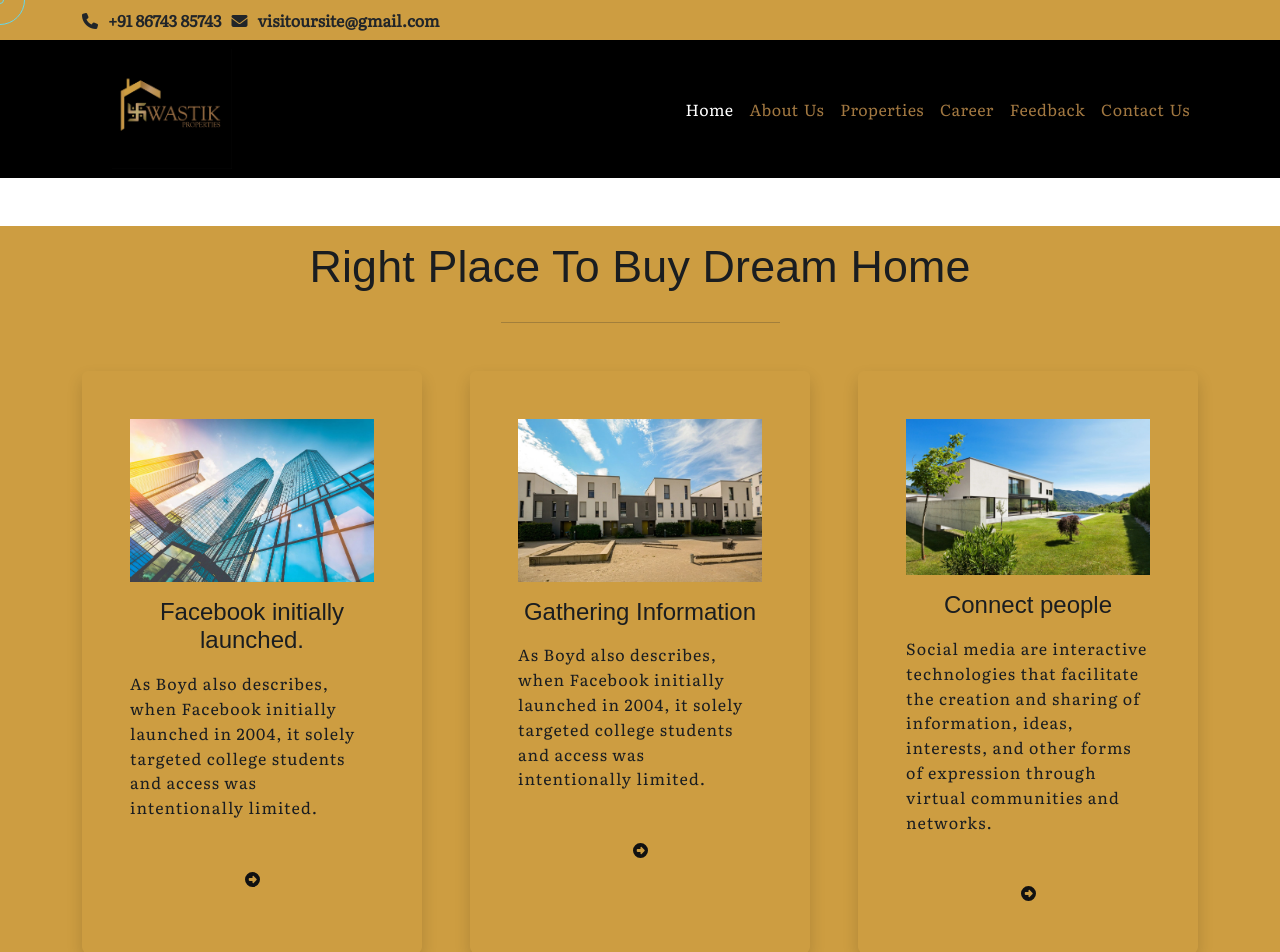
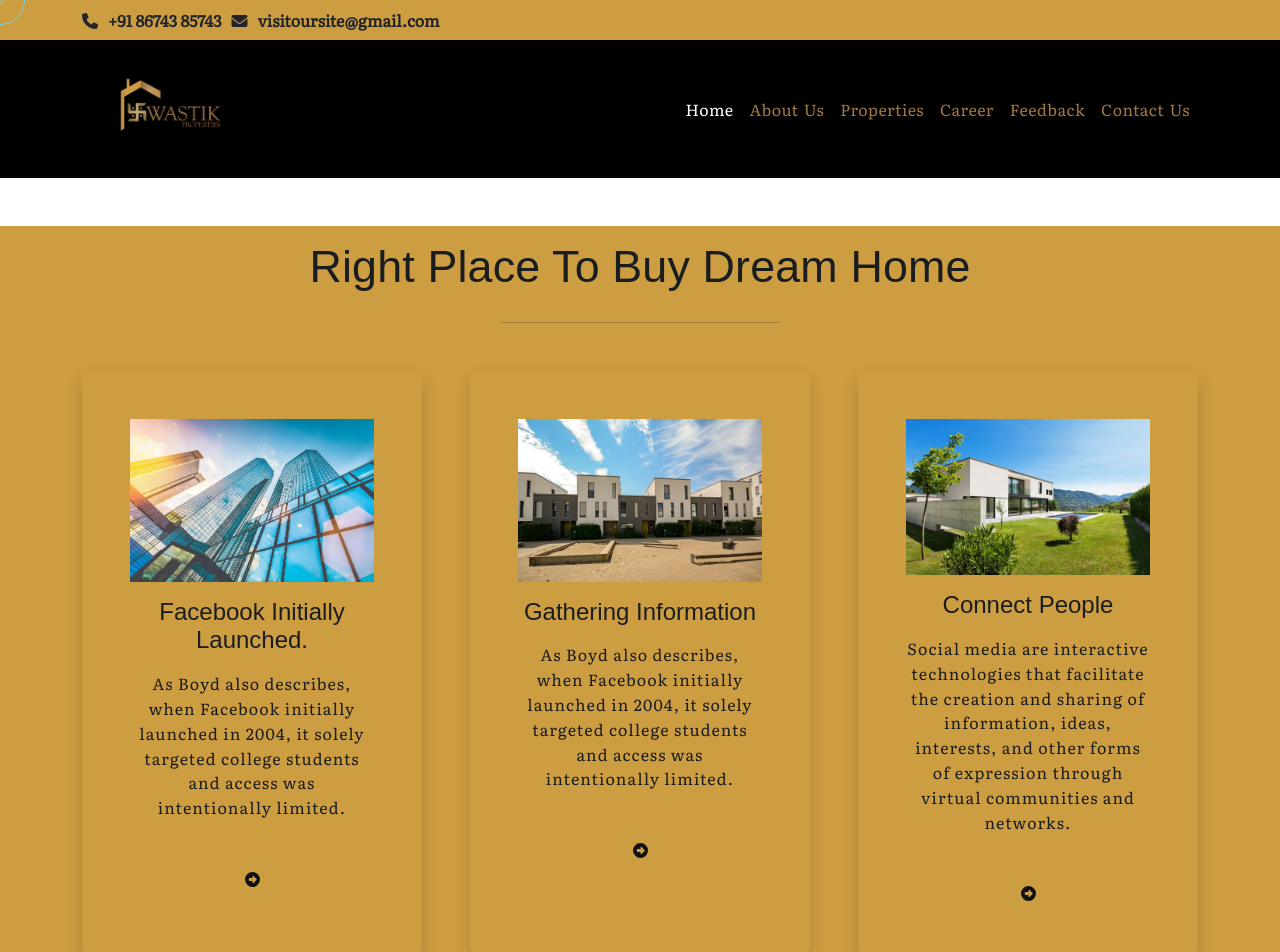
Before and after one commit to fsayyad2228/swastik-real-estate-website, a React (Create React App) app: page /service in a window 1280 px wide. Shown: the top 952 px of the page. Built offline with nearby package versions, Linux system fonts and the light colour scheme; no server answers.

Commit message:
Changes in about body testimonial webelive sections changes in style and title capitalization and risponsiveness

```diff
--- a/src/Components/AboutSection.js
+++ b/src/Components/AboutSection.js
@@ -23,7 +23,7 @@ const ServiceSection = () => {
                                     {/* <img src={socialIageT} alt='linking' className='img-flude' width="200px" autoPlay /> */}
                                     <img src={testImageF} alt='linking' className='img-flude' width="100%" autoPlay />
                                     <h4 className="my-3 fw-normal">Facebook initially launched.</h4>
-                                    <p className='mb-5 text-start'>As Boyd also describes, when Facebook initially launched in 2004, it solely targeted college students and access was intentionally limited.</p>
+                                    <p className='mb-5 text-center'>As Boyd also describes, when Facebook initially launched in 2004, it solely targeted college students and access was intentionally limited.</p>
 
                                     <div className="d-flex justify-content-center align-items-center">
                                         <a href='#services'>
@@ -35,8 +35,8 @@ const ServiceSection = () => {
                             <div className="col-xxl-4 col-lg-4 col-12 d-flex">
                                 <div className="text-center card-box shadow rounded-2 p-5">
                                     <img src={testImageS} alt='linking' className='img-flude' width="100%" autoPlay />
-                                    <h4 className="my-3 fw-normal">Gathering Information</h4>
-                                    <p className='mb-5 text-start'>As Boyd also describes, when Facebook initially launched in 2004, it solely targeted college students and access was intentionally limited.</p>
+                                    <h4 className="my-3 fw-normal text-capitalize">Gathering Information</h4>
+                                    <p className='mb-5 text-center'>As Boyd also describes, when Facebook initially launched in 2004, it solely targeted college students and access was intentionally limited.</p>
                                     <div className="d-flex justify-content-center align-items-center">
                                         <a href='#services'>
                                         <FontAwesomeIcon icon={faArrowAltCircleRight} style={{color: "#111",}} />
@@ -48,8 +48,8 @@ const ServiceSection = () => {
                                 <div className="text-center card-box shadow rounded-2 p-5">
                                     {/* <img src={socialImageF} alt='linking' className='img-flude' width="200px" /> */}
                                     <img src={testImageT} alt='linking' className='img-flude' width="100%" />
-                                    <h4 className="my-3 fw-normal">Connect people</h4>
-                                    <p className='mb-5 text-start'>Social media are interactive technologies that facilitate the creation and sharing of information, ideas, interests, and other forms of expression through virtual communities and networks.</p>
+                                    <h4 className="my-3 fw-normal text-capitalize">Connect people</h4>
+                                    <p className='mb-5 text-center'>Social media are interactive technologies that facilitate the creation and sharing of information, ideas, interests, and other forms of expression through virtual communities and networks.</p>
                                     <div className="d-flex justify-content-center align-items-center">
                                         <a href='#services'>
                                         <FontAwesomeIcon icon={faArrowAltCircleRight} style={{color: "#111",}} />
--- a/src/Components/BodySection.js
+++ b/src/Components/BodySection.js
@@ -7,7 +7,7 @@ const BodySection = () => {
         <>
             <div>
                 {/* Body Section */}
-                <section className="more-information-section">
+                <section className="re-more-information-section">
                     <div className="container">
                         <div className="row ">
                             <div className="col-12 col-md-12 col-lg-6 img-section">
--- a/src/Components/TestimonialSection.js
+++ b/src/Components/TestimonialSection.js
@@ -8,7 +8,7 @@ const TestimonialSection = () => {
         <>
             <div>
                 {/* testimonial section   */}
-                <section className="services-section mb-5 pt-5 nav-bg-color">
+                <section className="services-section pt-5 nav-bg-color">
                     <div className="container text-center common-title fw-bold">
                         <h2 className="common-heading text-capitalize text-black">Our Testimonial</h2>
                         <hr className="w-25 mx-auto text-black" />
--- a/src/Components/WeBeliveSection.js
+++ b/src/Components/WeBeliveSection.js
@@ -6,12 +6,11 @@ const WeBeliveSection = () => {
         <div>
             <div>
                 {/* Body Section */}
-                <section className="bg-color more-info-section">
+                <section className="bg-color we-more-info-section">
                     <div className="container">
                         <div className="row ">
-
-                            <div className="col-12 col-md-12  text-lg-start col-lg-4 d-flex flex-column justify-content-center align-items-start">
-                                <h1 className="text-capitalize fw-bolder text-white  common-heading">We Belive In</h1>
+                        <div className="col-12 col-md-12 col-lg-4 text-center text-lg-start d-flex flex-column justify-content-center">
+                        <h1 className="text-capitalize mt-2 fw-bolder text-white common-heading">We Belive In</h1>
                                 <p className="mt-3 mb-5 para-width text-light-grey">Value for money and transparent deals and customer satisfaction. the power of generative AI and our expert talent network</p>
                                 <div className="w-100 text-md-start mb-3">
                                     <button type="button" className="btn btn-primary px-4 py-2"
--- a/src/Styles/style.css
+++ b/src/Styles/style.css
@@ -32,6 +32,7 @@ h3,
 h4 {
   font-family: "Lexend Deca", sans-serif;
   color: var(--bs-dark-color);
+  text-transform: capitalize;
 }
 
 h1 {
@@ -208,9 +209,7 @@ a {
 }
 
 /* banner second sectio  */
-.more-info-section {
-  /* height: 80vh; */
-  /* position: relative; */
+.we-more-info-section {
   background-image: linear-gradient(
       rgba(22, 22, 22, 0.9),
       rgba(22, 22, 22, 0.9)
@@ -224,7 +223,7 @@ a {
   overflow: hidden;
 }
 
-.more-information-section {
+.re-more-information-section {
   padding: 6rem 0;
   overflow: hidden;
 }
@@ -367,7 +366,7 @@ a {
 }
 
 .carousel-indicators {
-  bottom: -20%;
+  bottom: -10%;
 }
 
 /* We Belive Section Start */
```
